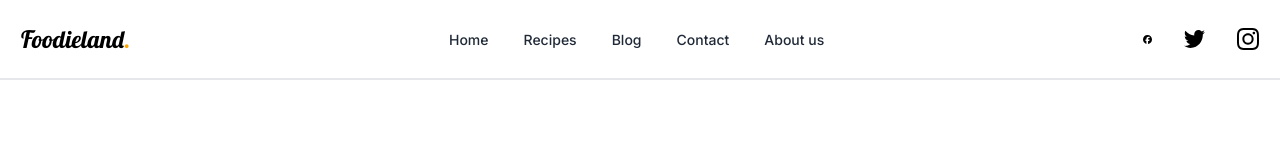
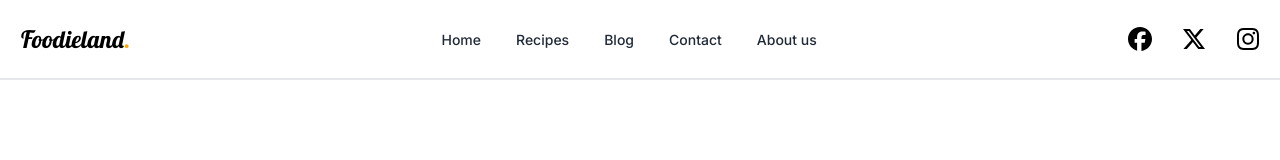
Before and after one commit to skmkqw/Foodieland, a Next.js app in the folder frontend/foodieland-app/: page / in a window 1280 px wide. Shown: the top 160 px of the page. Built offline with nearby package versions, Linux system fonts and the light colour scheme.

Commit message:
New social media icons

```diff
--- a/frontend/foodieland-app/components/header/SocialLinks.tsx
+++ b/frontend/foodieland-app/components/header/SocialLinks.tsx
@@ -5,10 +5,10 @@ export default function SocialLinks() {
     return (
         <div className="mt-8 md:mt-0 flex items-center gap-9">
             <Link href="#">
-                <Image src="/facebook.svg" alt="logo" height={20} width={9} />
+                <Image src="/facebook.svg" alt="logo" height={24} width={24} />
             </Link>
             <Link href="#">
-                <Image src="/twitter.svg" alt="logo" height={22} width={22} />
+                <Image src="/x.svg" alt="logo" height={22} width={22} />
             </Link>
             <Link href="#">
                 <Image src="/instagram.svg" alt="logo" height={22} width={22} />
```
Also changed, not shown: frontend/foodieland-app/public/twitter.svg (deleted), frontend/foodieland-app/public/x.svg (added).
